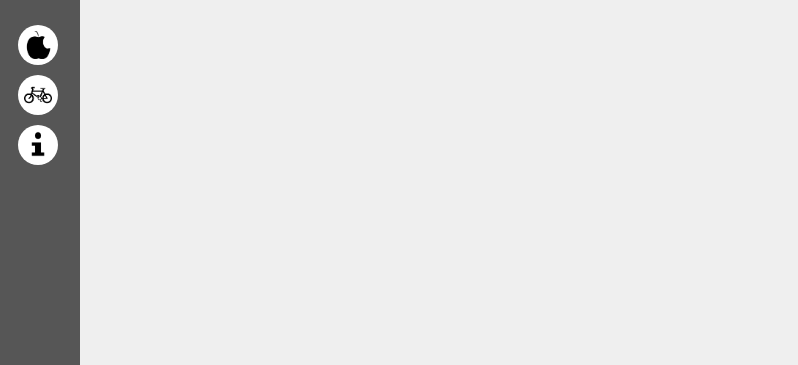
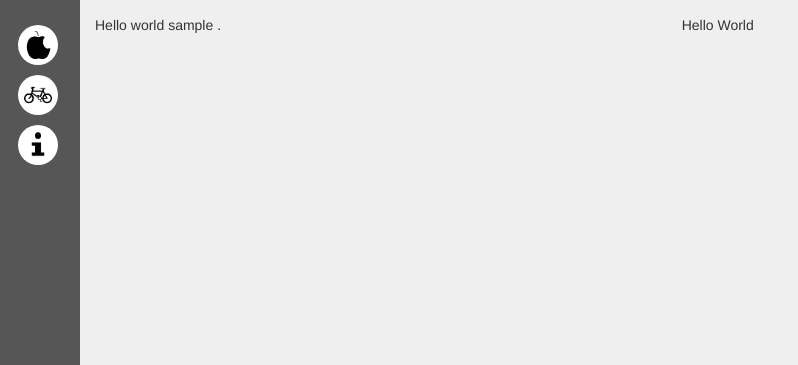
Before and after one commit to isik5/SWE573-1, a Django app: page / in a window 1280 px wide. Shown: the part 55-420 px from the top of the page, without its empty margins (0-798 px from the left). Run offline with Django 3.2, Linux system fonts and the light colour scheme; the visitor is signed in with stand-in values (Sample User, id 1); some libraries are stand-ins or nearby versions.

Commit message:
Added sidebar from mockup

```diff
--- a/nutritrack/pagebuilder.py
+++ b/nutritrack/pagebuilder.py
@@ -21,7 +21,17 @@ def get_navbar(request, context):
         return render_to_string('nutritrack/navbar.html', context, request=request)
 
 #---------------------------------------------------
+def get_sidebar(request, context):
+        return render_to_string('nutritrack/sidebar.html', context, request=request)
+
+#---------------------------------------------------
 def render_with_master(request, context, content_page):
         context['navbar'] = get_navbar(request, context);
         context['page_content'] = render_to_string(content_page, context, request=request)
+
+	if (request.user.is_authenticated):
+		context['sidebar'] = get_sidebar(request, context)
+	else:
+		context['sidebar'] = ' '
+
         return render(request, 'nutritrack/master.html', context)
--- a/nutritrack/templates/nutritrack/master.html
+++ b/nutritrack/templates/nutritrack/master.html
@@ -65,6 +65,10 @@
 			position:relative;
 			bottom:120px;
 		}
+		.full-content{
+			position: relative;
+			top: 70px;
+		}
 		</style>
 	</head>
 	<body>
@@ -72,29 +76,10 @@
 
 <div class="container-fluid">
         <div class="row">
-                <div class="col-md-1 sidebar">
-                                <div class="panel-body">
 
-					<a href="#" class="sidebar-button">
-					<img src="/static/nutritrack/apple.png" alt="Food Icon"/>
-					</a>
-					<a href="#" class="sidebar-button">
-					<img src="/static/nutritrack/cycle.png" alt="Activity Icon"/>
-					</a>
-					<a href="#" class="sidebar-button">
-					<img src="/static/nutritrack/info.png" alt="Information Icon"/>
-					</a>
-                                </div>
-                                <div class="panel-footer">
-					<a href="#" class="sidebar-button">
-					<img src="/static/nutritrack/gear.png" alt="Gear Icon"/>
-					</a>
-					<a href="#" class="sidebar-button">
-					<img src="/static/nutritrack/logout.png" alt="Logout Icon"/>
-					</a>
-                                </div>
-                </div>
-                <div class="col-md-11">
+		{{ sidebar }}
+
+                <div class="col-md-11 full-content">
                             <div class="row">
                                 <div class="col-md-6">
 					{{ page_content }}
--- /dev/null
+++ b/nutritrack/templates/nutritrack/sidebar.html
@@ -0,0 +1,22 @@
+                <div class="col-md-1 sidebar">
+                                <div class="panel-body">
+
+                                        <a href="#" class="sidebar-button">
+                                        <img src="/static/nutritrack/apple.png" alt="Food Icon"/>
+                                        </a>
+                                        <a href="#" class="sidebar-button">
+                                        <img src="/static/nutritrack/cycle.png" alt="Activity Icon"/>
+                                        </a>
+                                        <a href="#" class="sidebar-button">
+                                        <img src="/static/nutritrack/info.png" alt="Information Icon"/>
+                                        </a>
+                                </div>
+                                <div class="panel-footer">
+                                        <a href="#" class="sidebar-button">
+                                        <img src="/static/nutritrack/gear.png" alt="Gear Icon"/>
+                                        </a>
+                                        <a href="#" class="sidebar-button">
+                                        <img src="/static/nutritrack/logout.png" alt="Logout Icon"/>
+                                        </a>
+                                </div>
+                </div>
```
Also changed, not shown: 1 other file.
